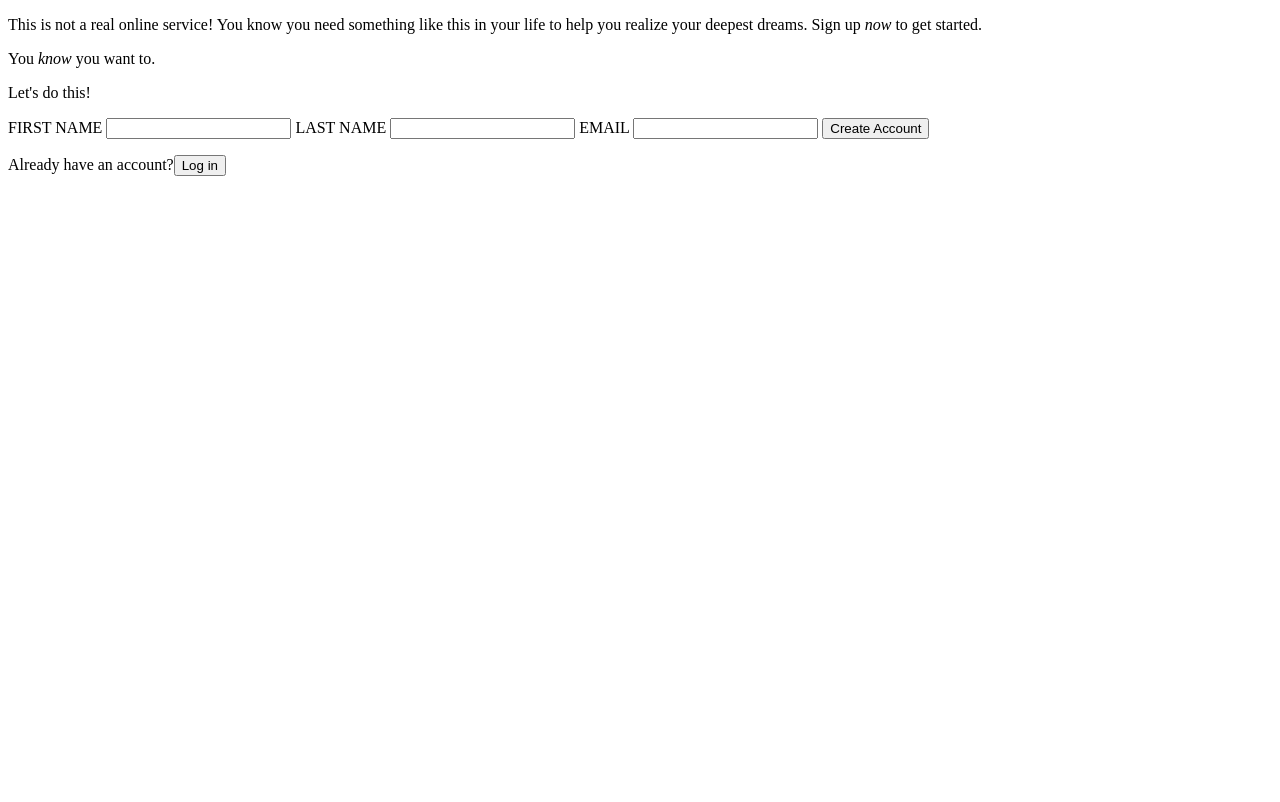
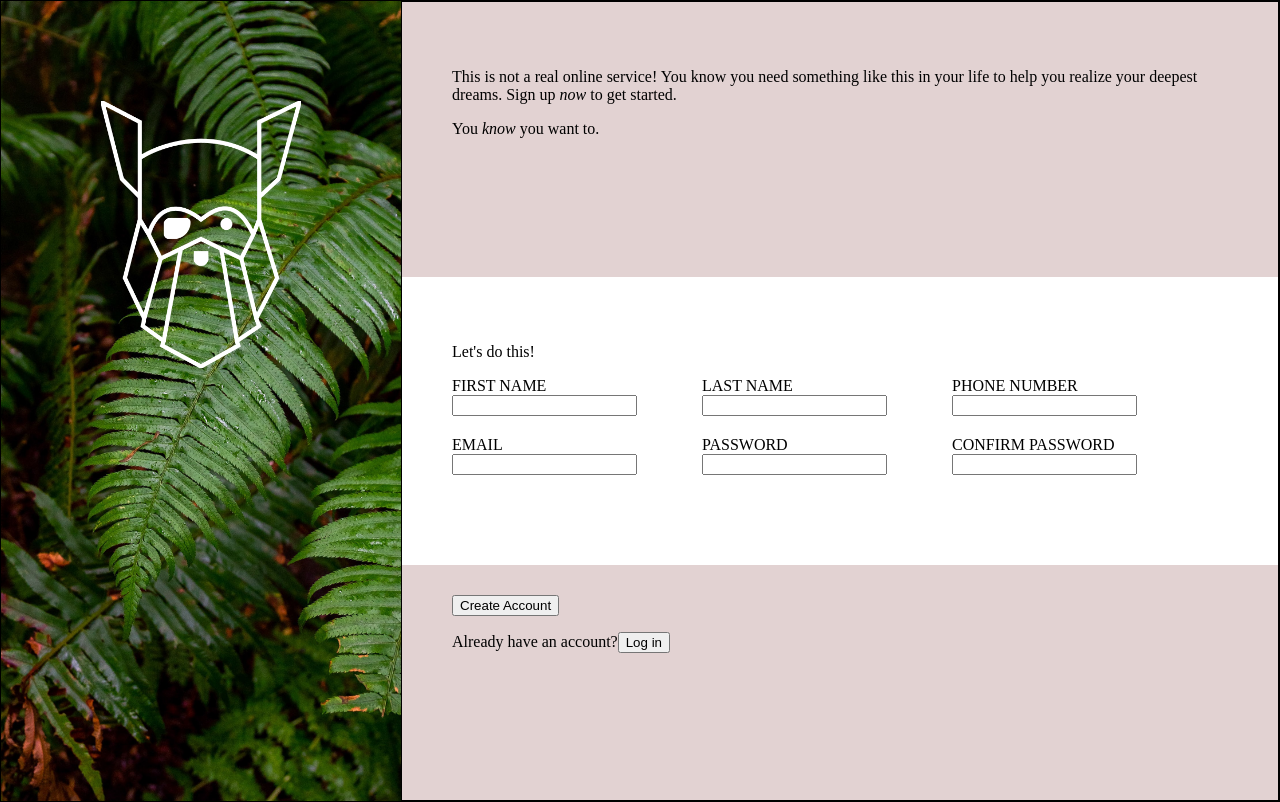
Before and after one commit to simca09/sign-up-form-kd, a plain HTML site: page index.html in a window 1280 px wide. Drawn offline with Linux system fonts and the light colour scheme.

Commit message:
Html side almost done, inputed required pattern

```diff
--- a/index.html
+++ b/index.html
@@ -11,7 +11,11 @@
 <body>
     <!-- Picture -->
     <div class="left">
-    <div class="pic"></div>
+        <div class="pic">
+            <!-- <img src="halie-west-25xggax4bSA-unsplash.jpg"
+            alt="green leaves" class="first-pic"> -->
+            <img src="odin-lined.png" class="second-pic">
+        </div>
     </div>
 
     <div class="right">
@@ -33,21 +37,46 @@
         <div class="middle">
             <form>
                 <p class="lets-do-this">Let's do this!</p>
-                <label for="first-name">FIRST NAME</label>
-                <input type="text" id="first-name" name="firstName">
-                <label for="last-name">LAST NAME</label>
-                <input type="text" id="last-name" name="lastName">
-                <label for="user-email">EMAIL</label>
-                <input type="email" id="user-email" name="userEmail">
+                <div class="big container">
+                <div class="container" id="container-left">
+
+                        <label for="first-name">FIRST NAME
+                        <input type="text" id="first-name" name="firstName">
+                        </label>
+                        <label for="last-name">LAST NAME
+                        <input type="text" id="last-name" name="lastName">
+                        </label>
+                        <label for="phone-number">PHONE NUMBER
+                        <input type="text" id="phone-number" name="phoneNumber">
+                        </label>
+
+                </div>
+                <div class="container" id="container-right">
+
+                        <label for="user-email">EMAIL
+                        <input type="email" id="user-email" name="userEmail">
+                        </label>
+                        <label for="password">PASSWORD
+                        <input type="password" id="password" name="password" required
+                        pattern='(?=.*\d)(?=.*[a-z])(?=.*[A-Z]).{8,}'>
+                        </label>
+                        <label for="confirm-password">CONFIRM PASSWORD
+                        <input type="password" id="confirm-password" name="confirmPassword" required
+                        pattern='(?=.*\d)(?=.*[a-z])(?=.*[A-Z]).{8,}'>
+                        </label>
+
+
+                </div>
+            </div>
+        </div>
 
         <!-- Third column -->
-
+        <div class="bottom">
                 <button>Create Account</button>
                 <p>Already have an account?<button>Log in</button></p>
-
+        </div>
 
             </form>
-        </div>
 
 
     </div>
--- a/styles.css
+++ b/styles.css
@@ -0,0 +1,70 @@
+.first-pic{
+    width: 100%;
+    height: 100%;
+}
+
+html,
+body {
+    margin: 0px;
+    height: 100%;
+}
+
+body {
+    display: flex;
+    border: 1px black solid;
+    height: 100%;
+}
+
+.left {
+    background-image: url("halie-west-25xggax4bSA-unsplash.jpg");
+    background-size: cover;
+    padding: 100px;
+}
+
+.right {
+    display: flex;
+    border: 1px black solid;
+    flex-direction: column;
+    width: auto;
+    flex: 1;
+}
+
+.second-pic {
+    width: 200px;
+    height: auto;
+}
+
+.top {
+    flex: 2;
+    padding: 50px;
+    border-radius: 10px round;
+    background-color: rgb(226, 210, 210);
+}
+
+.middle {
+    display: flex;
+    flex: 1;
+    padding: 50px;
+    border-radius: 10px round;
+}
+
+.container {
+    display: flex;
+    flex-wrap: wrap;
+    padding: 0;
+    margin-bottom: 20px;
+}
+
+label {
+    inline-size: 200px;
+    overflow-wrap: break-word;
+    padding-right: 50px;
+}
+
+.bottom {
+    flex: 2;
+    border-radius: 10px round;
+    padding: 30px 50px;
+    background-color: rgb(226, 210, 210);
+    box-shadow: inset;
+}
```
